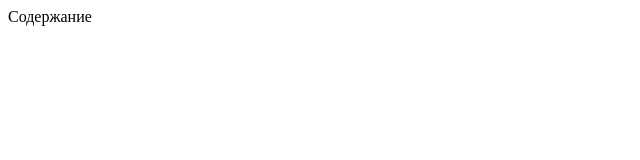
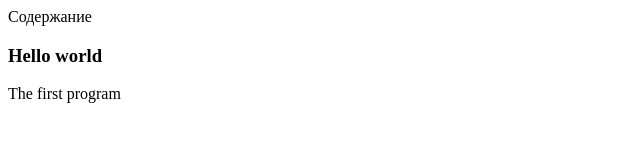
Before and after one commit to Runidan/JavaScript, a plain HTML site: page index.html in a window 1280 px wide. Shown: the whole page, without its empty margins (0-640 px from the left). Drawn offline with Linux system fonts and the light colour scheme.

Commit message:
feat: first task is done

```diff
--- a/index.html
+++ b/index.html
@@ -6,9 +6,37 @@
   <meta content="dark light" name="color-scheme">
   <meta name="viewport" content="width=device-width, initial-scale=1">
   <title>Test Document</title>
+
 </head>
 <body>
   Содержание
+  <div id="item1">
+    <h3 data-field="title">Some title</h3>
+    <p data-field="description">description</p>
+  </div>
 
+  <script>
+    function parseTemplate(parse, object){
+      let arr = parse.children;
+      for(let node of arr){
+        if(node.matches('[data-field]')){
+
+          let atr = node.getAttribute('data-field');
+          if(!object[atr]) throw Error("Ошибка!");
+          node.textContent = object[atr];
+
+        }
+      }
+
+    }
+
+    parseTemplate(
+      document.getElementById('item1'),
+      {
+        title: 'Hello world',
+        description: 'The first program',
+      }
+    );
+  </script>
 </body>
 </html>
```
